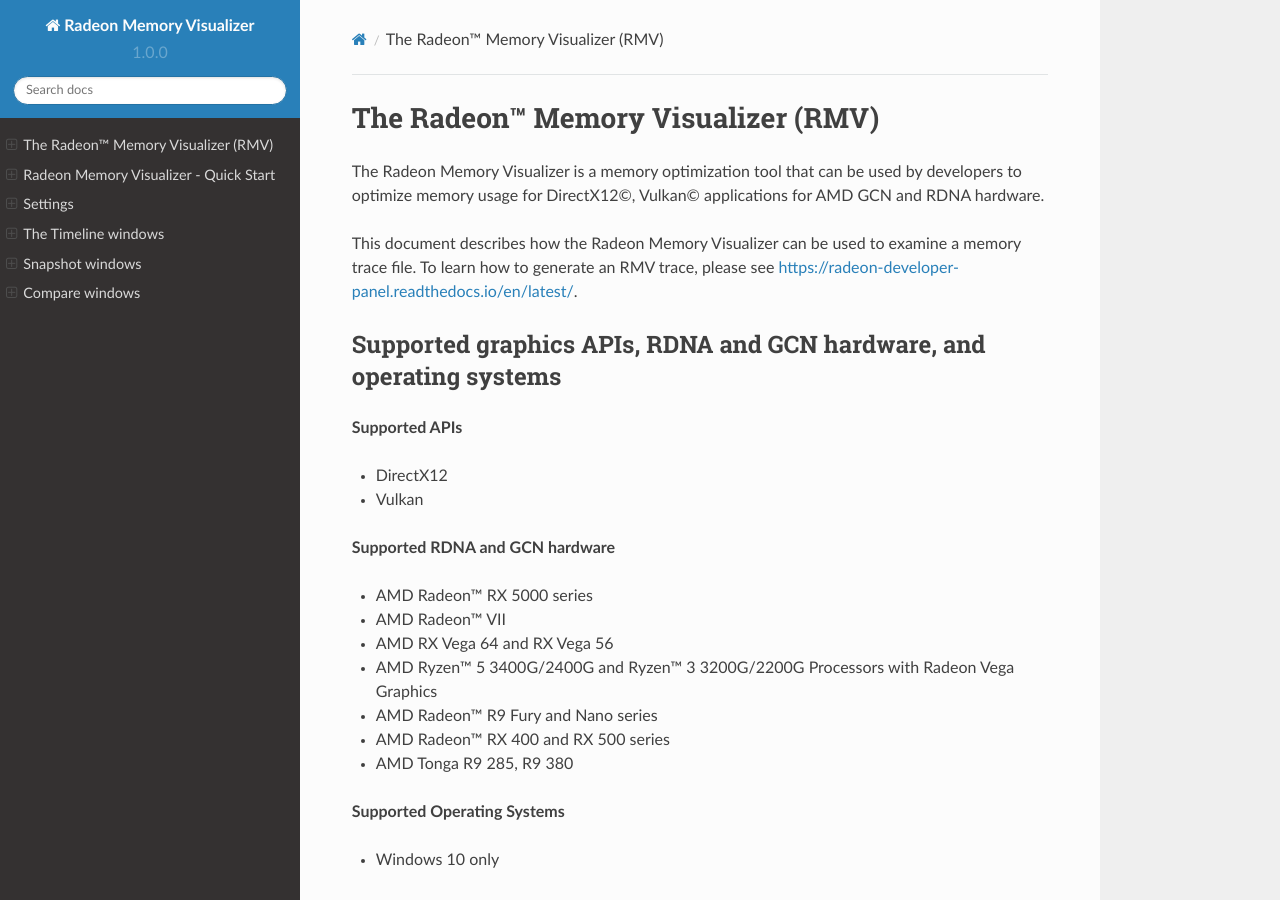
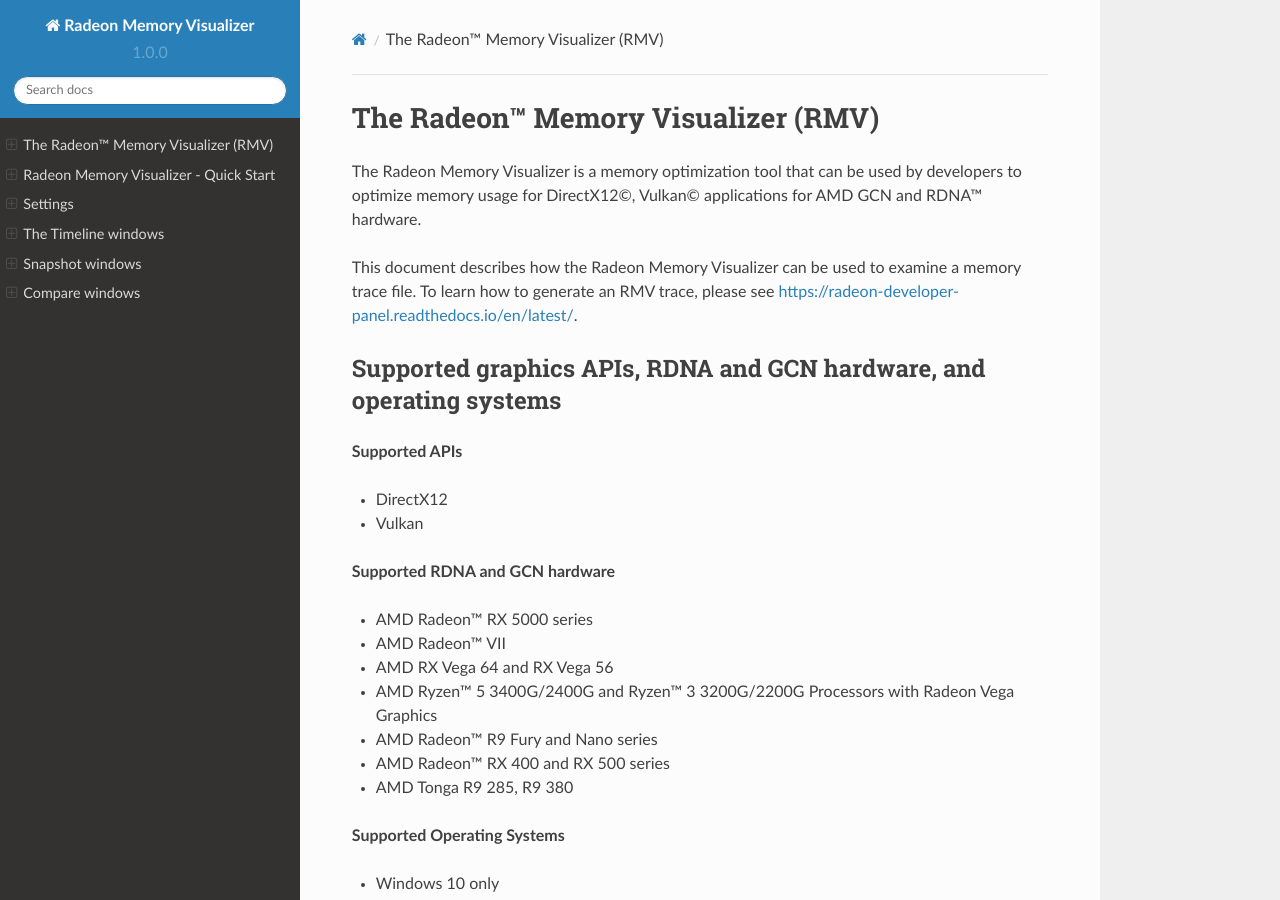
Before and after one commit to GPUOpen-Tools/radeon_memory_visualizer, a Sphinx documentation site: the page built from docs/source/index.rst, in a window 1280 px wide and 900 px high. Built offline with Sphinx 7.4.7 and the Read the Docs theme 2.0.0, drawn with Linux system fonts in a browser that asks for light colours.

Commit message:
Update trademark.
Change-Id: I28f3ee12c5b3a35e153e06ee51448a2e0ef4a161

```diff
--- a/docs/source/index.rst
+++ b/docs/source/index.rst
@@ -3,7 +3,7 @@
 
 The Radeon Memory Visualizer is a memory optimization tool that can be used by
 developers to optimize memory usage for DirectX12©, Vulkan© applications for
-AMD GCN and RDNA hardware.
+AMD GCN and RDNA™ hardware.
 
 This document describes how the Radeon Memory Visualizer can be used to
 examine a memory trace file. To learn how to generate an RMV trace, please
```
